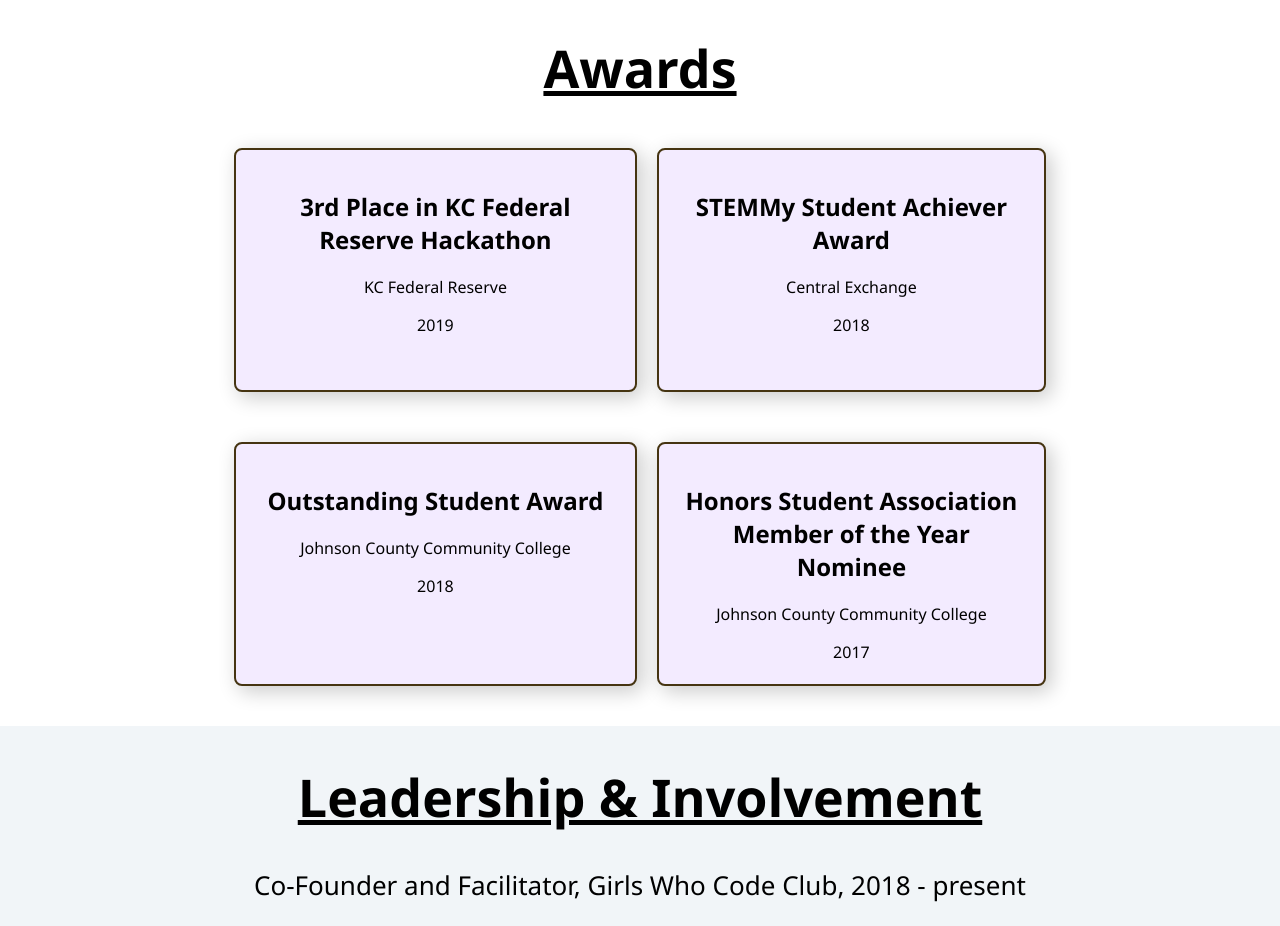
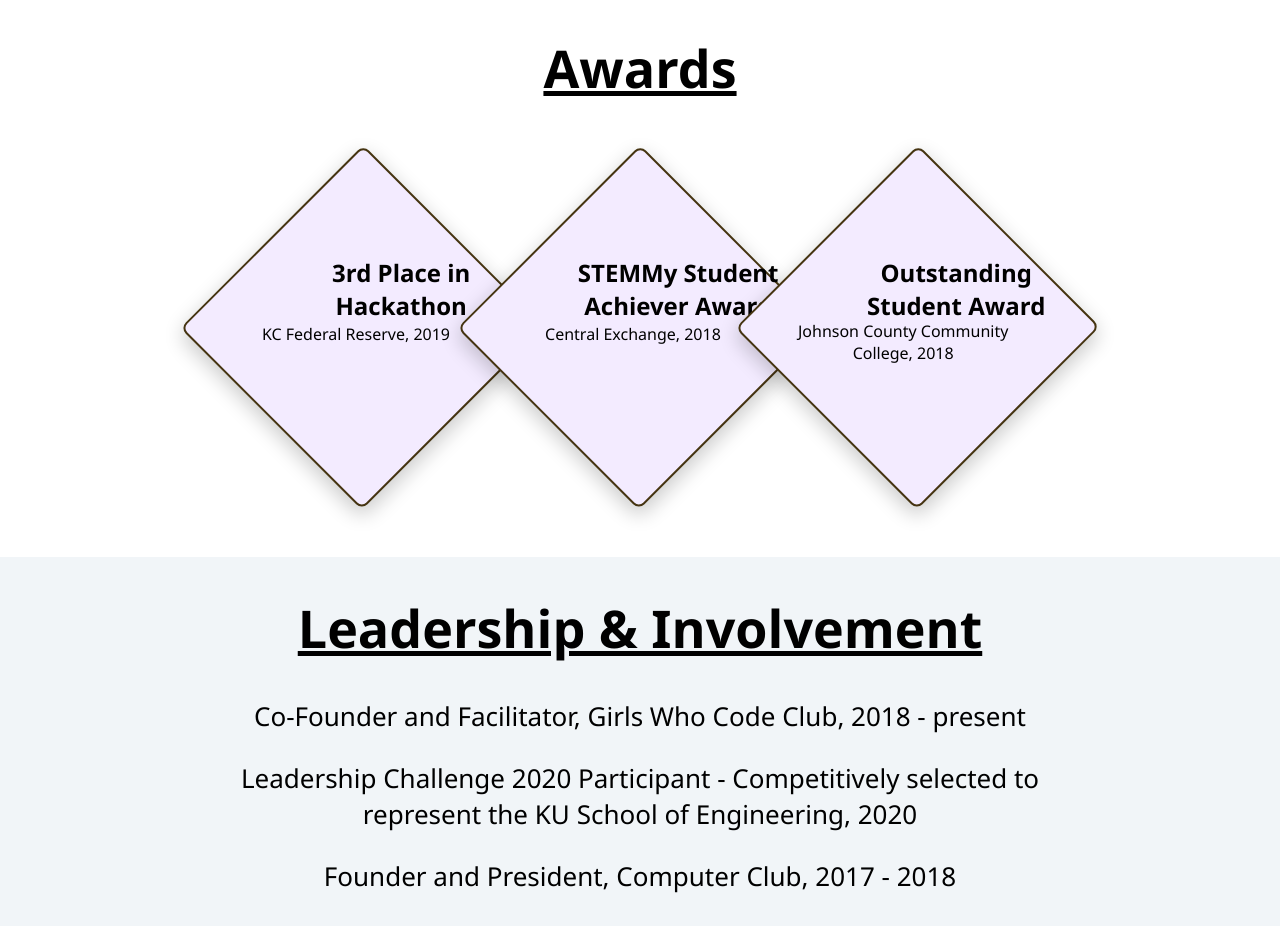
Before and after one commit to CompSciLauren/compscilauren.github.io, a React (Create React App) app: page / in a window 1280 px wide. Shown: the part 4320-5246 px from the top of the page. Built offline with nearby package versions, Linux system fonts and the light colour scheme.

Commit message:
Improve awards design

```diff
--- a/src/App.js
+++ b/src/App.js
@@ -262,24 +262,19 @@ function App() {
           <h1>Awards</h1>
           <div className="award-grid-container">
             <Award
-              description="3rd Place in KC Federal Reserve Hackathon"
+              title="3rd Place in Hackathon"
               organization="KC Federal Reserve"
               year="2019"
             ></Award>
             <Award
-              description="STEMMy Student Achiever Award"
+              title="STEMMy Student Achiever Award"
               organization="Central Exchange"
               year="2018"
             ></Award>
             <Award
-              description="Outstanding Student Award"
+              title="Outstanding Student Award"
               organization="Johnson County Community College"
               year="2018"
-            ></Award>
-            <Award
-              description="Honors Student Association Member of the Year Nominee"
-              organization="Johnson County Community College"
-              year="2017"
             ></Award>
           </div>
         </div>
--- a/src/components/Award.jsx
+++ b/src/components/Award.jsx
@@ -3,9 +3,10 @@ import React from "react";
 const Award = (props) => {
   return (
     <div class="award-grid-item">
-      <h2>{props.description}</h2>
-      <p>{props.organization}</p>
-      <p>{props.year}</p>
+      <h2>{props.title}</h2>
+      <p>
+        {props.organization}, {props.year}
+      </p>
     </div>
   );
 };
--- a/src/styles/award.css
+++ b/src/styles/award.css
@@ -1,13 +1,16 @@
 .award-grid-container {
-  display: grid;
-  grid-template-columns: auto auto;
+  display: flex;
+  flex-direction: row;
+  justify-content: space-between;
 }
 .award-grid-item {
-  height: 200px;
+  height: 215px;
+  width: 215px;
   background-color: #f3ebff;
   padding: 20px;
   margin: 10px;
-  margin-bottom: 40px;
+  margin-top: 60px;
+  margin-bottom: 100px;
   font-size: 16px;
   text-align: center;
   box-shadow: 5px 5px 20px 1px rgba(0, 0, 0, 0.2);
@@ -15,4 +18,13 @@
   border-color: #453411;
   border-width: 2px;
   border-radius: 8px;
+  transform: rotate(45deg);
 }
+
+.award-grid-item h2 {
+  transform: rotate(-45deg);
+}
+
+.award-grid-item p {
+  transform: rotate(-45deg);
+}
```
